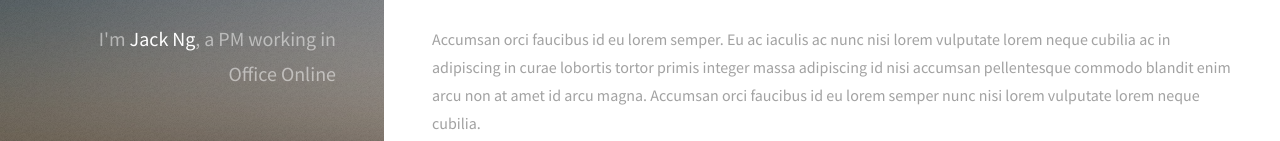
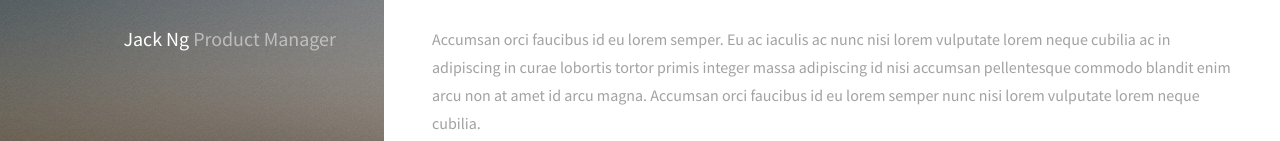
Before and after one commit to szeyeungng/jackng, a website: page static/index.html in a window 1280 px wide. Shown: the part 199-340 px from the top of the page. Drawn offline with Linux system fonts and the light colour scheme.

Commit message:
changed about me

```diff
--- a/static/index.html
+++ b/static/index.html
@@ -27,8 +27,8 @@
 		<!-- Header -->
 			<header id="header">
 				<a href="#" class="image avatar"><img src="images/avatar.jpg" alt="" /></a>
-				<h1>I'm <strong>Jack Ng</strong>, a PM<br />
-				working in Office Online<br /></h1>
+				<h1><strong>Jack Ng</strong><br />
+				Product Manager<br /></h1>
 			</header>
 
 		<!-- Main -->
```
